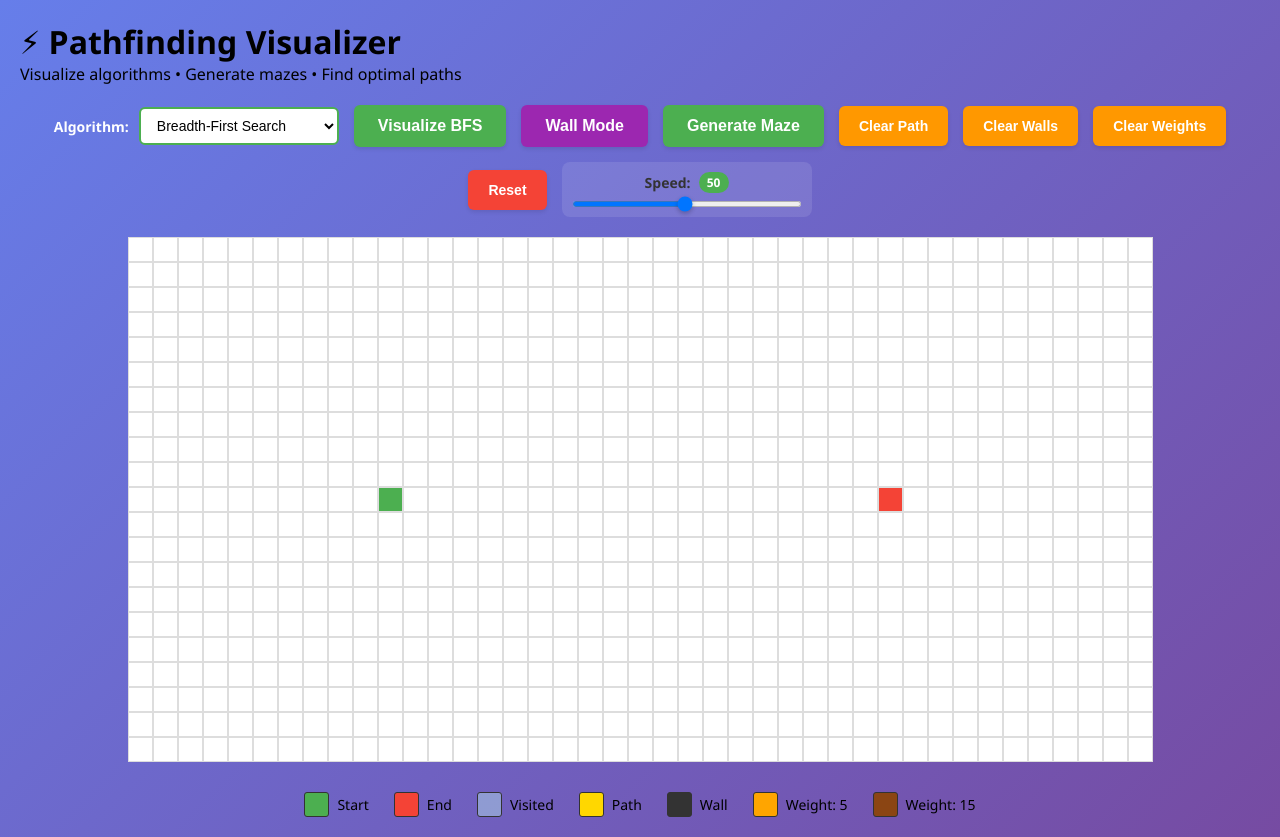
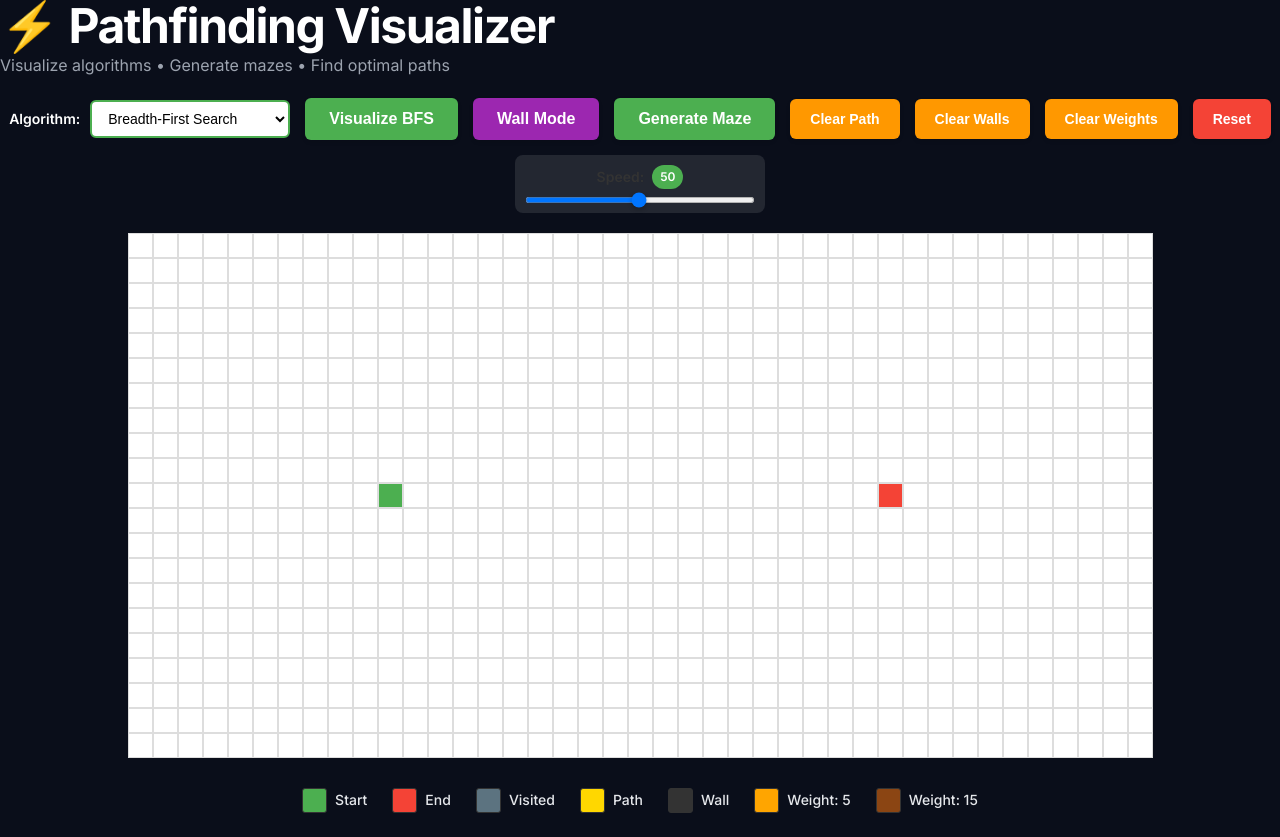
Before and after one commit to sagrvma/algorithm-visualizer, a React app: page / in a window 1280 px wide. After the commit the page ends 813 px from the top, so only its background shows below. Built offline with nearby package versions, Linux system fonts and the light colour scheme; the HTML template or start-up script is replaced by a standard one.

Commit message:
cleaned App.css so as to make sure the app wrapper does nothing

```diff
--- a/src/App.css
+++ b/src/App.css
@@ -1,29 +1,4 @@
-* {
-  margin: 0;
-  padding: 0;
-  box-sizing: border-box;
+/* App.css - Minimal wrapper only */
+.app {
+  min-height: 100vh;
 }
-
-.app {
-  font-family: "Segoe UI", Tahoma, Geneva, Verdana, sans-serif;
-  min-height: 100vh;
-  background: linear-gradient(135deg, #667eea 0%, #764ba2 100%);
-  padding: 20px;
-}
-
-header {
-  text-align: center;
-  color: white;
-  margin-bottom: 20px;
-}
-
-header h1 {
-  font-size: 2.5rem;
-  margin-bottom: 10px;
-  text-shadow: 2px 2px 4px rgba(0, 0, 0, 0.3);
-}
-
-header p {
-  font-size: 1.2rem;
-  opacity: 0.9;
-}
--- a/src/features/pathfinding/PathfindingVisualizer.css
+++ b/src/features/pathfinding/PathfindingVisualizer.css
@@ -1,3 +1,99 @@
+/* ============================================
+   STEP 1: GLOBAL STYLES & TYPOGRAPHY
+   Modern, Minimal, Netflix/Apple Aesthetic
+   ============================================ */
+
+/* Font Import - SF Pro Display inspired (Apple-like) */
+@import url("https://fonts.googleapis.com/css2?family=Inter:wght@300;400;500;600;700&display=swap");
+
+/* Global Reset & Base */
+* {
+  margin: 0;
+  padding: 0;
+  box-sizing: border-box;
+}
+
+body {
+  font-family: "Inter", -apple-system, BlinkMacSystemFont, "Segoe UI",
+    "Helvetica Neue", sans-serif;
+  font-size: 14px;
+  font-weight: 400;
+  line-height: 1.6;
+  color: #e5e7eb;
+  background: #0a0e1a;
+  -webkit-font-smoothing: antialiased;
+  -moz-osx-font-smoothing: grayscale;
+  min-height: 100vh;
+}
+
+/* Typography Hierarchy */
+h1 {
+  font-size: 48px;
+  font-weight: 700;
+  letter-spacing: -0.03em;
+  color: #ffffff;
+  line-height: 1.1;
+}
+
+h2 {
+  font-size: 32px;
+  font-weight: 600;
+  letter-spacing: -0.02em;
+  color: #ffffff;
+  line-height: 1.2;
+}
+
+h3 {
+  font-size: 24px;
+  font-weight: 600;
+  letter-spacing: -0.01em;
+  color: #f3f4f6;
+  line-height: 1.3;
+}
+
+p {
+  font-size: 16px;
+  font-weight: 400;
+  color: #9ca3af;
+  line-height: 1.6;
+}
+
+/* Text Utilities */
+.text-primary {
+  color: #ffffff;
+}
+
+.text-secondary {
+  color: #9ca3af;
+}
+
+.text-muted {
+  color: #6b7280;
+}
+
+/* Selection */
+::selection {
+  background: rgba(99, 102, 241, 0.3);
+  color: #ffffff;
+}
+
+::-moz-selection {
+  background: rgba(99, 102, 241, 0.3);
+  color: #ffffff;
+}
+
+/* Smooth Scrolling */
+html {
+  scroll-behavior: smooth;
+}
+
+/* Remove outline on focus (we'll add custom focus states) */
+button:focus,
+select:focus,
+input:focus {
+  outline: none;
+}
+
 .visualizeWrapper {
   padding: 20px;
   text-align: center;
```
